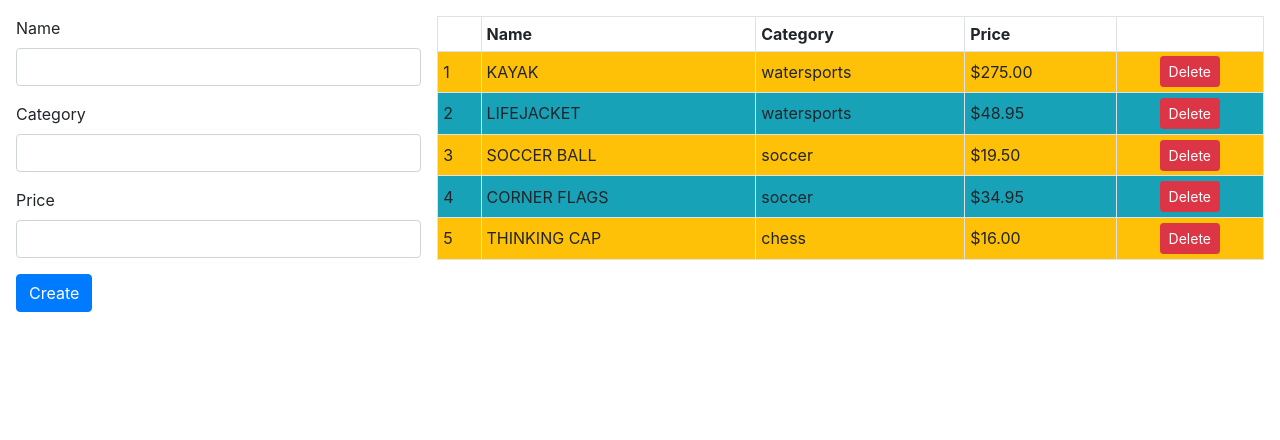
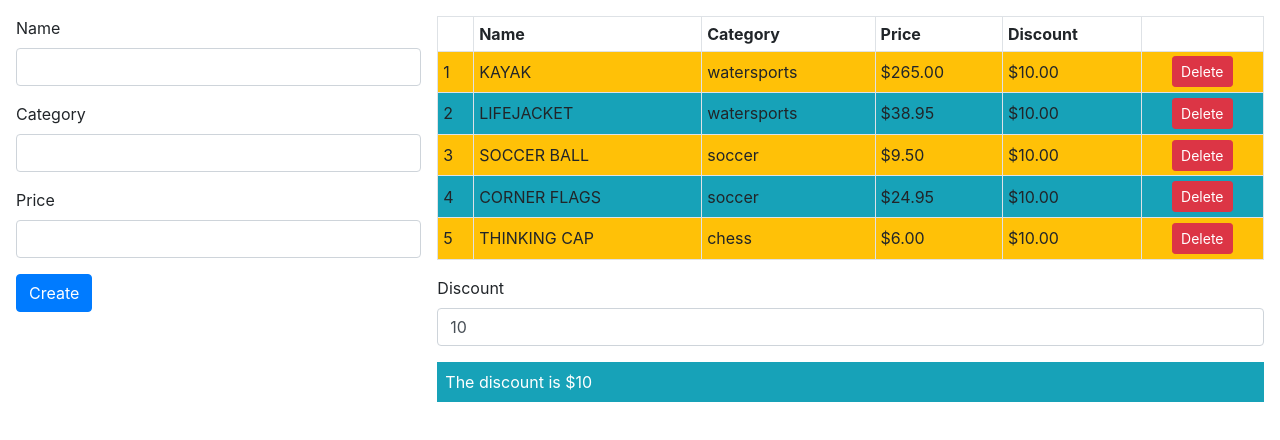
Before and after one commit to allotisam/ProAngular6, an Angular app: page / in a window 1280 px wide. Shown: the top 440 px of the page. Built offline with nearby package versions, Linux system fonts and the light colour scheme.

Commit message:
Ch19 - completed p. 496 of 780 Understanding the Object Distribution Problem -Demonstrating the Prob -Distributing Objects as Services using Dependency Injection -Declaring Dependencies in Other Building Blocks (Pipe, Directive)

```diff
--- a/src/app/app.module.ts
+++ b/src/app/app.module.ts
@@ -17,8 +17,14 @@ import { PaCategoryFilterPipe } from './categoryFilter.pipe';
 import { LOCALE_ID } from '@angular/core';
 import localeFr from '@angular/common/locales/fr';
 import { registerLocaleData } from '@angular/common';
+import { PaDiscountDisplayComponent } from './discountDisplay.component';
+import { PaDiscountEditorComponent } from './discountEditor.component';
+import { DiscountService } from './discount.service';
+import { PaDiscountPipe } from './discount.pipe';
+import { PaDiscountAmountDirective } from './discountAmount.directive';
 
 registerLocaleData(localeFr);
+import { from } from 'rxjs';
 
 @NgModule({
   declarations: [
@@ -27,12 +33,14 @@ registerLocaleData(localeFr);
     PaCellColor, PaCellColorSwitcher,
     ProductTableComponent, ProductFormComponent,
     PaToggleView,
-    PaAddTaxPipe, PaCategoryFilterPipe
+    PaAddTaxPipe, PaCategoryFilterPipe,
+    PaDiscountDisplayComponent, PaDiscountEditorComponent, PaDiscountPipe, PaDiscountAmountDirective
   ],
   imports: [
     BrowserModule, FormsModule, ReactiveFormsModule
   ],
   providers: [
+    DiscountService
     // { provide: LOCALE_ID, useValue: 'fr-FR' }
   ],
   bootstrap: [
--- /dev/null
+++ b/src/app/discount.pipe.ts
@@ -0,0 +1,14 @@
+import { Pipe, Injectable, PipeTransform } from '@angular/core';
+import { DiscountService } from './discount.service';
+
+@Pipe({
+    name: 'discount',
+    pure: false
+})
+export class PaDiscountPipe implements PipeTransform {
+    constructor(private discount: DiscountService) { }
+
+    transform(price: number): number {
+        return this.discount.applyDiscount(price);
+    }
+}
--- /dev/null
+++ b/src/app/discount.service.ts
@@ -0,0 +1,18 @@
+import { Injectable } from '@angular/core';
+
+@Injectable()
+export class DiscountService {
+    private discountValue = 10;
+
+    public get discount(): number {
+        return this.discountValue;
+    }
+
+    public set discount(newValue: number) {
+        this.discountValue = newValue || 0;
+    }
+
+    public applyDiscount(price: number): number {
+        return Math.max(price - this.discountValue, 5);
+    }
+}
--- /dev/null
+++ b/src/app/discountAmount.directive.ts
@@ -0,0 +1,40 @@
+import { Directive, HostBinding, Input, SimpleChange, KeyValueDiffer, KeyValueDiffers,
+    ChangeDetectorRef, DoCheck, OnInit, OnChanges } from '@angular/core';
+import { DiscountService } from './discount.service';
+
+@Directive({
+    selector: 'td[pa-price]',
+    exportAs: 'discount'
+})
+export class PaDiscountAmountDirective implements OnInit, OnChanges, DoCheck {
+    private differ: KeyValueDiffer<any, any>;
+
+    constructor(private keyValueDiffers: KeyValueDiffers,
+        private changeDetector: ChangeDetectorRef,
+        private discount: DiscountService) { }
+
+    @Input('pa-price')
+    originalPrice: number;
+
+    discountAmount: number;
+
+    ngOnInit() {
+        this.differ = this.keyValueDiffers.find(this.discount).create();
+    }
+
+    ngOnChanges(changes: { [property: string]: SimpleChange }) {
+        if (changes['originalPrice'] != null) {
+            this.updateValue();
+        }
+    }
+
+    ngDoCheck() {
+        if (this.differ.diff(this.discount) != null) {
+            this.updateValue();
+        }
+    }
+
+    private updateValue() {
+        this.discountAmount = this.originalPrice - this.discount.applyDiscount(this.originalPrice);
+    }
+}
--- /dev/null
+++ b/src/app/discountDisplay.component.ts
@@ -0,0 +1,12 @@
+import { Component, Input } from '@angular/core';
+import { DiscountService } from './discount.service';
+
+@Component({
+    selector: 'paDiscountDisplay',
+    template: `<div class="bg-info text-white p-2">
+        The discount is \${{ discounter.discount }}
+        </div>`
+})
+export class PaDiscountDisplayComponent {
+    constructor(private discounter: DiscountService) { }
+}
--- /dev/null
+++ b/src/app/discountEditor.component.ts
@@ -0,0 +1,13 @@
+import { Component, Input } from '@angular/core';
+import { DiscountService } from './discount.service';
+
+@Component({
+    selector: 'paDiscountEditor',
+    template: `<div class="form-group">
+                    <label>Discount</label>
+                    <input [(ngModel)]="discounter.discount" class="form-control" type="number" />
+                </div>`
+})
+export class PaDiscountEditorComponent {
+    constructor(private discounter: DiscountService) { }
+}
--- a/src/app/productTable.component.html
+++ b/src/app/productTable.component.html
@@ -4,6 +4,7 @@
         <th>Name</th>
         <th>Category</th>
         <th>Price</th>
+        <th>Discount</th>
         <th></th>
     </tr>
     <tbody>
@@ -11,7 +12,10 @@
             <td style="vertical-align: middle">{{ i+1 }}</td>
             <td style="vertical-align: middle">{{ item.name | uppercase }}</td>
             <td style="vertical-align: middle">{{ item.category | lowercase }}</td>
-            <td style="vertical-align: middle">{{ item.price | addTax:(taxRate || 0) | currency:"USD":"symbol":"2.2-2" }}</td>
+            <td style="vertical-align: middle">{{ item.price | discount | currency:"USD":"symbol":"0.2-2" }}</td>
+            <td style="vertical-align: middle" [pa-price]="item.price" #discount="discount">
+                {{ discount.discountAmount | currency:"USD":"symbol" }}
+            </td>
             <td class="text-center">
                 <button class="btn btn-danger btn-sm" (click)="deleteProduct(item.id)">
                     Delete
@@ -20,3 +24,6 @@
         </tr>
     </tbody>
 </table>
+
+<paDiscountEditor></paDiscountEditor>
+<paDiscountDisplay></paDiscountDisplay>
--- a/src/app/productTable.component.ts
+++ b/src/app/productTable.component.ts
@@ -8,10 +8,6 @@ import { PaCellColor } from './cellColor.directive';
     templateUrl: 'productTable.component.html'
 })
 export class ProductTableComponent {
-
-    dateObject: Date = new Date(2020, 1, 19);
-    dateString: string = "2020-02-20T00:00:00.000Z";
-    dateNumber: number = 1582156800000;
 
     @Input('model')
     dataModel: Model;
```
